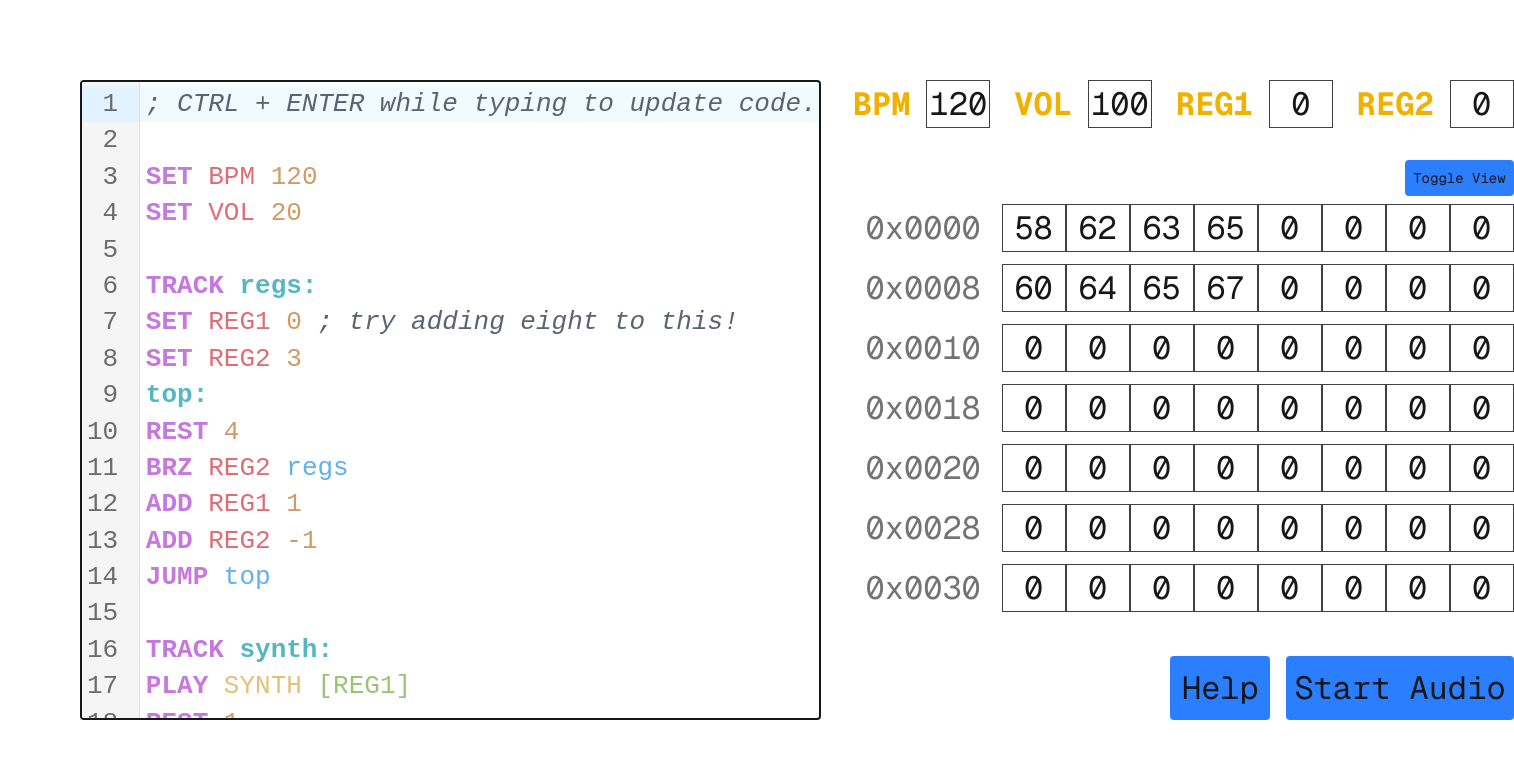
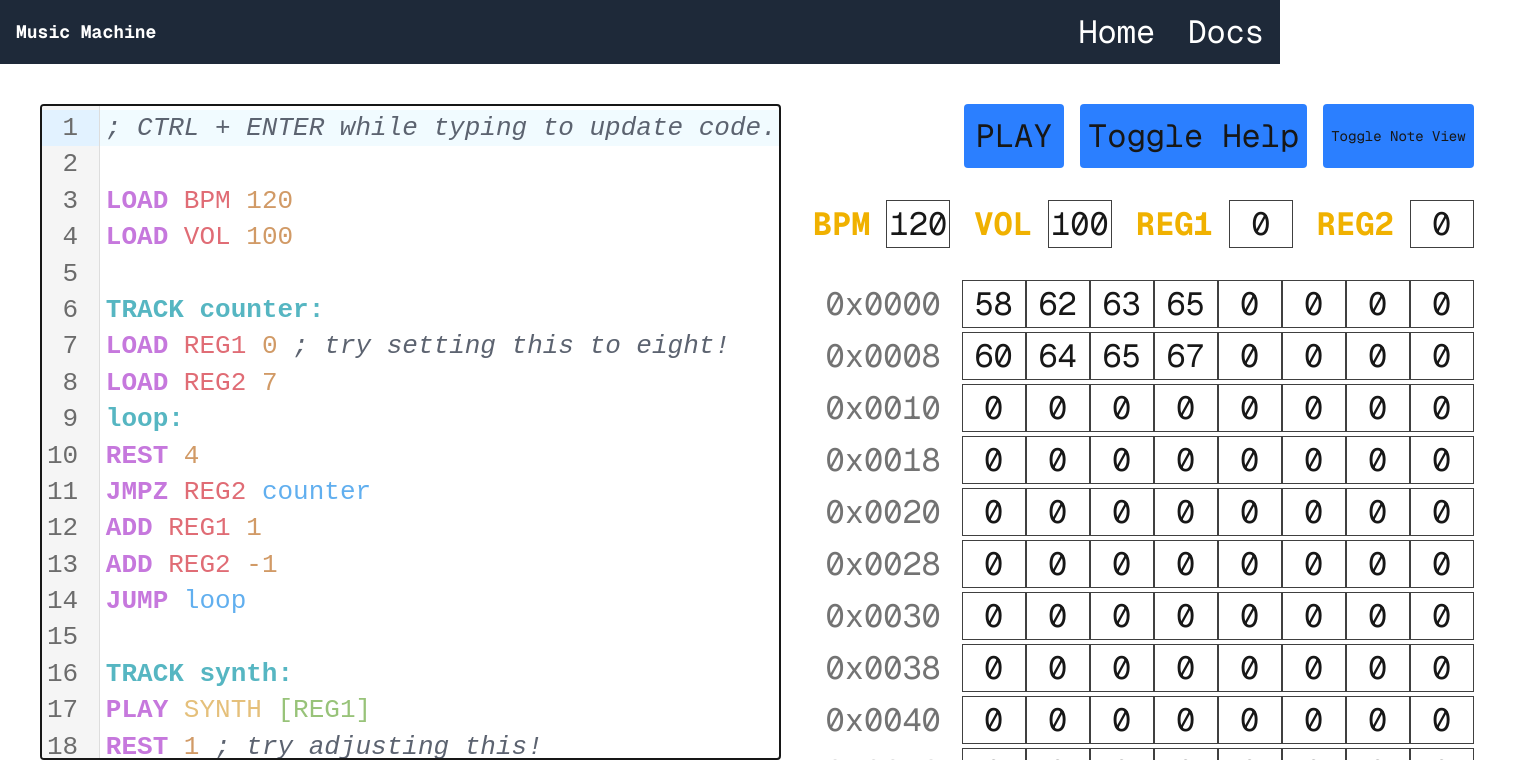
Before and after one commit to sd22404/COMSM0052, a Next.js app in the folder src/: page / in a window 1280 px wide. Shown: the top 784 px of the page, 1514 px wide, since content can reach past the window. Built offline with nearby package versions, Linux system fonts and the light colour scheme.

Commit message:
testathon polish

```diff
--- /dev/null
+++ b/src/app/components/header.tsx
@@ -0,0 +1,13 @@
+import Link from "next/link";
+
+export default function Header() {
+	return (
+		<div className="absolute font-mono w-full min-h-16 bg-gray-800 text-white flex items-center px-4">
+			<h1 className="text-lg font-bold">Music Machine</h1>
+			<nav className="text-md ml-auto flex gap-8">
+				<Link href="/" className="hover:underline">Home</Link>
+				<Link href="/docs" className="hover:underline">Docs</Link>
+			</nav>
+		</div>
+	)
+}
--- a/src/app/components/help.tsx
+++ b/src/app/components/help.tsx
@@ -1,61 +1,37 @@
-import { useEffect, useState } from "react";
-import { createPortal } from "react-dom";
-
 export default function Help() {
-	const [showHelp, setShowHelp] = useState(false);
-
-	useEffect(() => {
-		function onKeyDown(e: KeyboardEvent) {
-			if (e.key === "Escape") {
-				e.preventDefault();
-				setShowHelp(false);
-			}
-		}
-
-		window.addEventListener("keydown", onKeyDown);
-		return () => window.removeEventListener("keydown", onKeyDown);
-	}, []);
-
-	function HelpModal() {
-		return createPortal(
-			<div onClick={() => setShowHelp(false)} className="font-mono fixed inset-0 z-50 bg-black/50 flex items-center justify-center">
-				<div className="bg-gray-800 p-8 rounded max-w-3/4 max-h-3/4 overflow-scroll flex flex-col gap-8" onClick={(e) => e.stopPropagation()}>
-					<div className="flex flex-col gap-2">
-						<h1 className="text-[150%]">Controls</h1>
-						<span><strong>Ctrl+Enter</strong>: Update code.</span>
-						<span><strong>Escape</strong>: Close this popup.</span>
-					</div>
-					<div className="flex flex-col gap-2">
-						<h1 className="text-[150%]">Instruments</h1>
-						<span><strong>DRUM</strong>: A drum machine with kick, snare, and hat sounds.</span>
-						<span><strong>SYNTH</strong>: A synthesizer that can play chromatic notes across multiple octaves.</span>
-					</div>
-					<div className="flex flex-col gap-2">
-						<h1 className="text-[150%]">Syntax</h1>
-						<span><strong>"TRACK <em>trackname</em>:"</strong>: Declare a track that executes in parallel with other tracks.</span>
-						<span><strong>"PLAY <em>instrument note</em>"</strong>: Play <em>note</em> on <em>instrument</em> for one beat.</span>
-						<span><strong>"PLAY <em>instrument number</em>"</strong>: Play the note at memory address <em>number</em> on <em>instrument</em>.</span>
-						<span><strong>"REST <em>number</em>"</strong>: Play nothing for <em>number</em> beats.</span>
-						<span><strong>"SET <em>register value</em>"</strong>: Set the register named <em>register</em> to <em>value</em>.</span>
-						<span><strong>"ADD <em>register value</em>"</strong>: Add <em>value</em> to the register named <em>register</em>.</span>
-						<span><strong>"<em>label</em>:"</strong>: Declare a label that can be jumped to.</span>
-						<span><strong>"JUMP <em>label</em>"</strong>: Jump to the label named <em>label</em>.</span>
-						<span><strong>"BRZ <em>register</em> <em>label</em>"</strong>: Jump to <em>label</em> if <em>register</em> is zero.</span>
-					</div>
-				</div>
-			</div>,
-			document.body
-		);
-	}
-
 	return (
-		<>
-			{showHelp && <HelpModal />}
-			<div className="flex justify-end">
-				<button onClick={() => setShowHelp(!showHelp)} className="p-2 min-w-[100px] rounded bg-blue-500 hover:bg-blue-600 hover:cursor-pointer">
-					Help
-				</button>
+		<div className="overflow-scroll flex flex-col gap-8 p-4">
+			<div className="flex flex-col gap-2">
+				<h1 className="font-bold text-[120%]">Overview</h1>
+				<span>Press the play button to begin looping over your code. Code can be updated during playback by making changes in the editor and then pressing CTRL+ENTER.</span>
+				<span>Your code is executed on a virtual machine that turns it into sound events.</span>
+				<span>On the right is a view of the VM's registers and memory which can be edited via code or by typing in the boxes.</span>
+				<span>Use the "Toggle Note View" button to switch memory cells between MIDI and A-G view.</span>
+				<span>PLAY instructions take one beat to execute, REST instructions take a specified number of beats.</span>
+				<span>Instruction arguments can be specified in four ways: directly by MIDI note number, by the value in a register, by a direct memory access, or by indirect memory access (using the value in a register).</span>
+				<span>Direct Memory: [<em>number</em>], Indirect Memory: [<em>register</em>]</span>
+				<span>The example code demonstrates most of the available instructions.</span>
 			</div>
-		</>
+			<div className="flex flex-col gap-2">
+				<h1 className="font-bold text-[120%]">Code Controls</h1>
+				<span><strong>CTRL+ENTER</strong>: Update code.</span>
+				<span><strong>CTRL+/</strong>: Comment out the current line.</span>
+			</div>
+			<div className="flex flex-col gap-2">
+				<h1 className="font-bold text-[120%]">Drum Sample Map</h1>
+				<span><strong>60</strong>: Kick Drum</span>
+				<span><strong>61</strong>: Snare Drum</span>
+				<span><strong>62</strong>: Hi-Hat</span>
+			</div>
+			{/* <div className="flex flex-col gap-2">
+				<h1 className="font-bold text-[120%]">Instruments</h1>
+				<span><strong>DRUMS</strong>: A drum machine with kick, snare, and hat samples.</span>
+				<span><strong>SYNTH</strong>: A single oscillator that can play any MIDI note.</span>
+			</div>
+			<div className="flex flex-col gap-2">
+				<h1 className="font-bold text-[120%]">Syntax</h1>
+				<span><strong>"TRACK <em>trackname</em>:"</strong>: Define a track that executes in parallel with other tracks.</span>
+			</div> */}
+		</div>
 	);
 }
--- a/src/app/components/memory.tsx
+++ b/src/app/components/memory.tsx
@@ -4,20 +4,18 @@ import { useState } from "react";
 export default function Memory({
 	memory,
 	onMemoryChange,
+	stringView,
 }: {
 	memory: number[];
 	onMemoryChange: (address: number, value: number) => void;
+	stringView: boolean;
 }) {
-
-	const [stringView, setStringView] = useState<boolean>(false);
 	const [locals, setLocals] = useState<string[]>(memory.map(val => val.toString()));
 	const rows = Math.ceil(memory.length / 8);
 
 	return (
-		<div className="font-mono overflow-scroll flex flex-col gap-2 items-end">
-			<button className="bg-blue-500 hover:bg-blue-600 text-sm p-2 rounded" onClick={() => setStringView(v => !v)}>
-				Toggle View
-			</button>
+		<div className="flex flex-col gap-2 items-end">
+			<div className="font-mono overflow-scroll">
 				{Array.from({ length: rows }, (_, rowIndex) => {
 					const startAddress = rowIndex * 8;
 					return (
@@ -58,5 +56,6 @@ export default function Memory({
 					);
 				})}
 			</div>
+		</div>
 	);
 }
--- /dev/null
+++ b/src/app/docs/page.tsx
@@ -0,0 +1,12 @@
+import Header from "../components/header"
+
+export default function Docs() {
+	return (
+		<div>
+			<Header />
+			<div className="w-screen h-screen pt-26 pb-10 px-10 flex gap-8 font-mono">
+				<h1>Docs</h1>
+			</div>
+		</div>
+	)
+}
--- a/src/app/page.tsx
+++ b/src/app/page.tsx
@@ -3,28 +3,47 @@
 import Editor from "./components/editor";
 import Registers from "./components/registers";
 import Memory from "./components/memory";
+import Header from "./components/header";
 import Help from "./components/help";
 import useRuntime from "./hooks/useRuntime";
+import { useState } from "react";
 
 export default function Home() {
 	const { running, registers, memory, cursors, run, halt, setCode, setRegister, setMemory } = useRuntime();
+	const [stringView, setStringView] = useState<boolean>(false);
+	const [showHelp, setShowHelp] = useState<boolean>(false);
 
 	return (
-		<div className="w-screen h-screen py-20 px-20 flex gap-8 font-mono">
-			<div className="w-full h-full flex flex-1 flex-col gap-8">
-				<Editor onCodeChange={setCode} cursors={cursors} />
-			</div>
-			<div className="w-full h-full flex flex-1 flex-col gap-8">
-				<div className="overflow-auto flex flex-col gap-8 items-end">
-					<Registers registers={registers} onRegisterChange={setRegister} />
-					<Memory memory={memory} onMemoryChange={setMemory} />
+		<div>
+			<Header />
+			<div className="w-screen h-screen pt-26 pb-10 px-10 flex gap-8">
+				<div className="w-full h-full flex flex-1 flex-col gap-8">
+					<Editor onCodeChange={setCode} cursors={cursors} />
 				</div>
-				<span className="flex justify-end gap-4">
-					<Help />
-					<button onClick={running ? halt : run} className={`p-2 min-w-[100px] rounded ${running ? "bg-red-500 hover:bg-red-600" : "bg-blue-500 hover:bg-blue-600"} hover:cursor-pointer`}>
-						{running ? "Stop Audio" : "Start Audio"}
-					</button>
-				</span>
+				<div className="w-full h-full flex flex-1 flex-col gap-8">
+					<div className="overflow-hidden flex flex-col gap-8 items-end">
+						<span className="flex gap-4">
+							<button onClick={running ? halt : run} className={`p-2 min-w-[100px] font-mono rounded ${running ? "bg-red-500 hover:bg-red-600" : "bg-blue-500 hover:bg-blue-600"} hover:cursor-pointer`}>
+								{running ? "STOP" : "PLAY"}
+							</button>
+							<button onClick={() => setShowHelp(!showHelp)} className={`p-2 min-w-[100px] font-mono rounded ${showHelp ? "bg-red-500 hover:bg-red-600" : "bg-blue-500 hover:bg-blue-600"} hover:cursor-pointer`}>
+								Toggle Help
+							</button>
+							<button className={`${stringView ? "bg-red-500 hover:bg-red-600" : "bg-blue-500 hover:bg-blue-600"} p-2 text-sm font-mono rounded hover:cursor-pointer`} onClick={() => setStringView(v => !v)}>
+								Toggle Note View
+							</button>
+						</span>
+
+						{showHelp ?
+							<Help />
+							:
+							<div className="overflow-scroll font-mono flex flex-col gap-8 items-end">
+								<Registers registers={registers} onRegisterChange={setRegister} />
+								<Memory memory={memory} onMemoryChange={setMemory} stringView={stringView} />
+							</div>
+						}
+					</div>
+				</div>
 			</div>
 		</div>
 	);
--- a/src/audio/engine.ts
+++ b/src/audio/engine.ts
@@ -4,12 +4,6 @@ const midiToFreq = function(note: number): number {
 	const A = 440;
 	const freq = (A / 32) * (2 ** ((note - 9) / 12));
 	return freq;
-}
-
-const noteToSemitone: Record<string, number> = {
-	'C': 0, 'C#': 1, 'Db': 1, 'D': 2, 'D#': 3, 'Eb': 3,
-	'E': 4, 'F': 5, 'F#': 6, 'Gb': 6, 'G': 7, 'G#': 8,
-	'Ab': 8, 'A': 9, 'A#': 10, 'Bb': 10, 'B': 11
 }
 
 const semitoneToNote = ['C', 'C#', 'D', 'D#', 'E', 'F', 'F#', 'G', 'G#', 'A', 'A#', 'B'];
@@ -21,15 +15,14 @@ export const midiToNote = function(midi: number): string {
 	return semitoneToNote[noteIndex] + octave.toString();
 }
 
-const SAMPLE_PATHS: string[] = [
-	"/COMSM0052/samples/kick.wav",
-	"/COMSM0052/samples/snare.wav",
-	"/COMSM0052/samples/hat.wav",
-];
+const SAMPLE_MAP: Map<number, string> = new Map([
+	[60, "/COMSM0052/samples/kick.wav"],
+	[61, "/COMSM0052/samples/snare.wav"],
+	[62, "/COMSM0052/samples/hat.wav"],
+]);
 
 export class AudioEngine {
-	private _samples: AudioBuffer[] = [];
-	private _volume: number = 100;
+	private _samples: Map<number, AudioBuffer> = new Map();	private _volume: number = 100;
 	private _gain!: GainNode;
 	private _bpm: number = 120;
 	private _clickMs: number = 60000 / this._bpm / 4;
@@ -41,24 +34,25 @@ export class AudioEngine {
 		this._audioContext = new AudioContext();
 		this._gain = this._audioContext.createGain();
 		this._gain.connect(this._audioContext.destination);
+		this.volume = this._volume;
 		this._loadSamples();
 		this._initialized = true;
 	}
 
 	private async _loadSamples() {
-		for (const path of SAMPLE_PATHS) {
+		for (const [key, path] of SAMPLE_MAP.entries()) {
 			try {
 				const res = await fetch(path);
 				const buf = await res.arrayBuffer();
-				this._samples.push(await this._audioContext.decodeAudioData(buf));
+				this._samples.set(key, await this._audioContext.decodeAudioData(buf));
 			} catch (e) {
-				console.error(`Failed to load sample #${SAMPLE_PATHS.indexOf(path)}:`, e);
+				console.error(`Failed to load sample #${SAMPLE_MAP.get(key)}:`, e);
 			}
 		}
 	}
 
 	private _playSample(index: number, time: number) {
-		const buffer = this._samples[index];
+		const buffer = this._samples.get(index);
 		if (!buffer) return;
 		const source = this._audioContext.createBufferSource();
 		source.buffer = buffer;
@@ -72,7 +66,7 @@ export class AudioEngine {
 
 	set volume(volume: number) {
 		this._volume = volume;
-		this._gain.gain.value = volume / 100;
+		this._gain.gain.value = volume / 100 * 0.2;
 	}
 
 	get bpm() {
@@ -96,13 +90,24 @@ export class AudioEngine {
 		const startTime = this._audioContext.currentTime + (beatDelay || 0) * this._clickMs / 1000;
 
 		switch (instrument) {
-			case Instrument.SAMPLE:
+			case Instrument.DRUMS:
 				this._playSample(note, startTime);
 				break;
 			case Instrument.SYNTH: {
 				const osc = this._audioContext.createOscillator();
-				osc.connect(this._gain);
+				const gain = this._audioContext.createGain();
+				osc.connect(gain);
+				gain.connect(this._audioContext.destination);
+
+				const attackTime = 0.01;
+				const sustainLevel = this._gain.gain.value;
+				gain.gain.setValueAtTime(0.001, startTime);
+				gain.gain.linearRampToValueAtTime(sustainLevel, startTime + attackTime);
+				gain.gain.linearRampToValueAtTime(0.001, startTime + (beatDuration || 1) * this._clickMs / 1000);
+
+				osc.type = "sine";
 				osc.frequency.value = midiToFreq(note);
+
 				osc.start(startTime);
 				osc.stop(startTime + (beatDuration || 1) * this._clickMs / 1000);
 				break;
--- a/src/core/types.ts
+++ b/src/core/types.ts
@@ -3,14 +3,14 @@ export enum Opcode {
 	PLAY = "PLAY",
 	REST = "REST",
 	JUMP = "JUMP",
-	BRZ = "BRZ",
-	SET = "SET",
+	JMPZ = "JMPZ",
 	LOAD = "LOAD",
+	STORE = "STORE",
 	ADD = "ADD",
 }
 
 export enum Instrument {
-	SAMPLE = "SAMPLE",
+	DRUMS = "DRUMS",
 	SYNTH = "SYNTH",
 }
 
--- a/src/runtime/sequencer.ts
+++ b/src/runtime/sequencer.ts
@@ -134,18 +134,14 @@ export class Sequencer {
 				case Opcode.JUMP:
 					track.cursor = track.program.labels[operandOne.value as string] ?? track.cursor;
 					continue;
-				case Opcode.BRZ:
+				case Opcode.JMPZ:
 					if (valueOne === 0) {
 						track.cursor = track.program.labels[operandTwo.value as string] ?? track.cursor;
 						continue;
 					}
 					break;
-				case Opcode.SET:
+				case Opcode.LOAD: {
 					this._applyRegister(operandOne.value as Register, valueTwo);
-					break;
-				case Opcode.LOAD: {
-					const val = this._memory[valueTwo];
-					this._applyRegister(operandOne.value as Register, val);
 					break;
 				}
 				// case Opcode.STORE: {
```
Also changed, not shown: src/app/components/editor.tsx (+18 -21 lines), src/language/musiclang.ts (+8 -2 lines), src/language/parser.ts (+5 -5 lines), 1 other file (tests, documents, lock files or other folders). Lines whose indentation alone changed are shown as unchanged.
